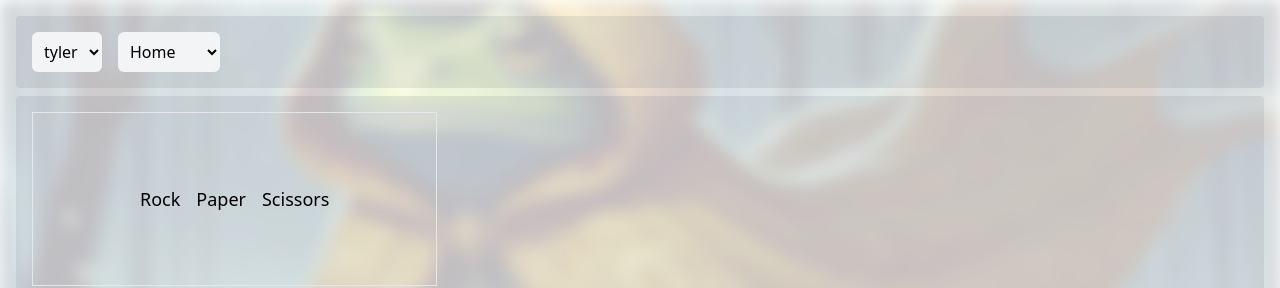
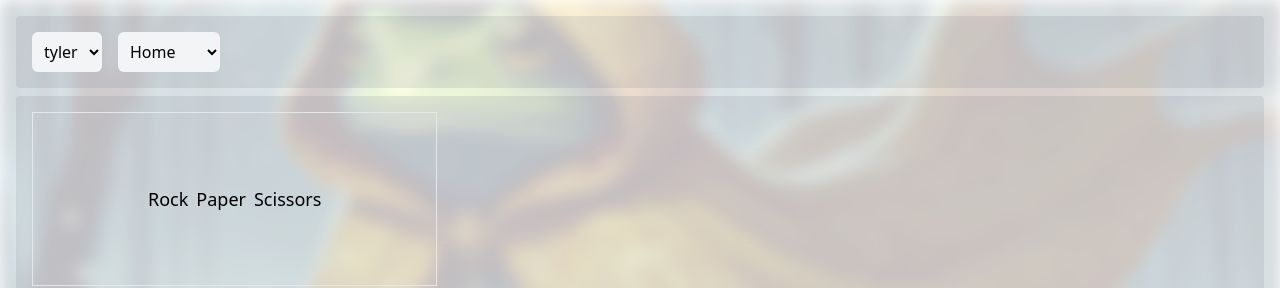
Before and after one commit to majicmaj/golden-croaks, a React (Vite) app: page /tyler/3 in a window 1280 px wide. Shown: the top 288 px of the page. Built offline with nearby package versions, Linux system fonts and the light colour scheme.

Commit message:
Addressed comments in RockPaperScissors

```diff
--- a/src/person/tyler/lesson3/RockPaperScissors.tsx
+++ b/src/person/tyler/lesson3/RockPaperScissors.tsx
@@ -6,7 +6,7 @@ const getRandomInt = () => {
     return Math.floor(Math.random() * CHOICES.length)
 }
 
-const determineWinner = (player: string, computer: string) => {
+const determineWinner = (player: string | undefined, computer: string | undefined) => {
     if (player === computer) {
       return "It's a tie!";
     }
@@ -37,7 +37,6 @@ const RockPaperScissors = () => {
         const computerChoice = CHOICES[getRandomInt()];
         setCompChoice(computerChoice);
 
-
         setWinner(determineWinner(choice, computerChoice));
     };
 
@@ -45,16 +44,16 @@ const RockPaperScissors = () => {
 
 
 return(
-    <div className="grid text-lg border w-1/3 ">
+    <div className="grid text-lg border w-1/3">
         <div className="justify-center py-8 space-x-6 inline-flex">
           <div>{choice}</div>
           <div>{compChoice}</div>
         </div>
-        <div className="inline-flex justify-center">
-          <button className="p-2" onClick={() => handleclick(0)}>Rock</button>
-          <button className="p-2" onClick={() => handleclick(1)}>Paper</button>
-          <button className="p-2" onClick={() => handleclick(2)}>Scissors</button>
-          </div>
+        <div className="inline-flex justify-center p-2 gap-2">
+          <button onClick={() => handleclick(0)}>Rock</button>
+          <button onClick={() => handleclick(1)}>Paper</button>
+          <button onClick={() => handleclick(2)}>Scissors</button>
+        </div>
         <div className="flex justify-center m-8">{winner}</div>
     </div>
     )
```
